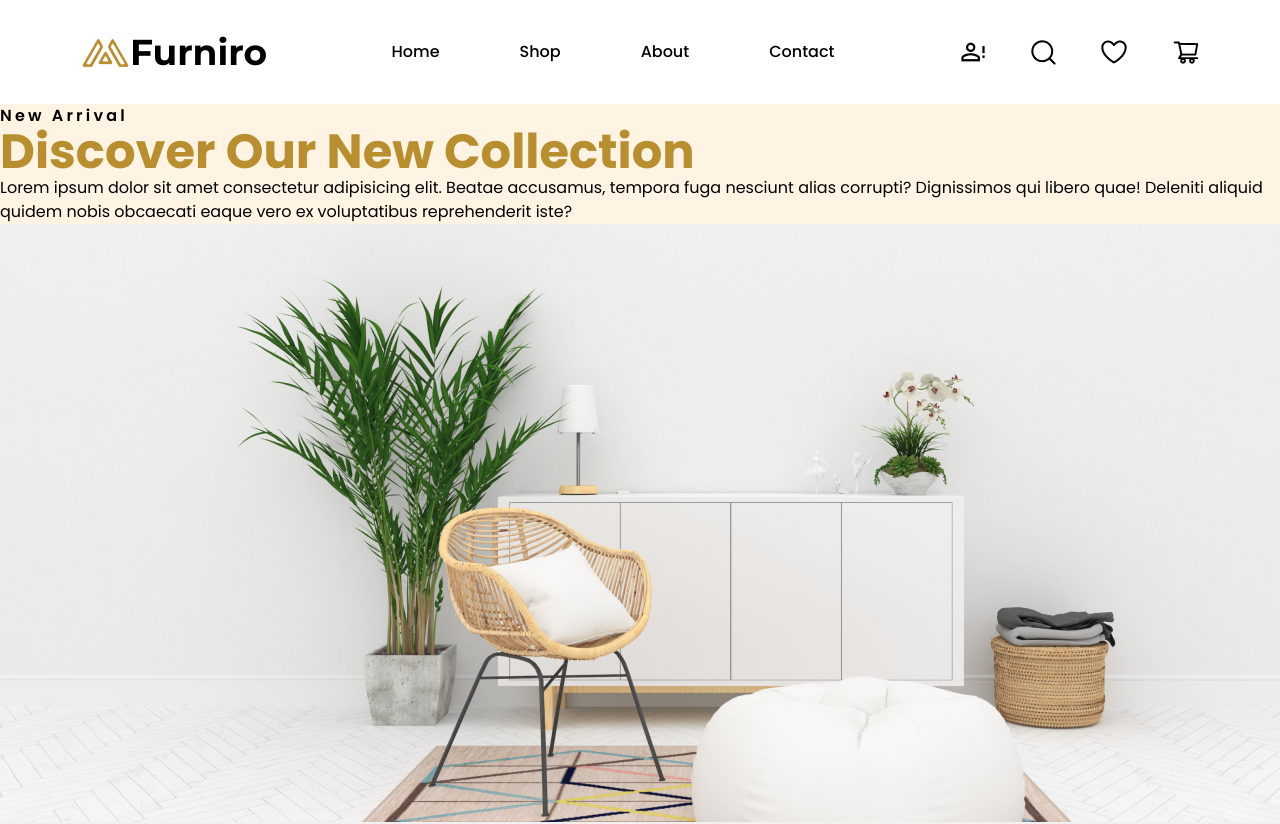
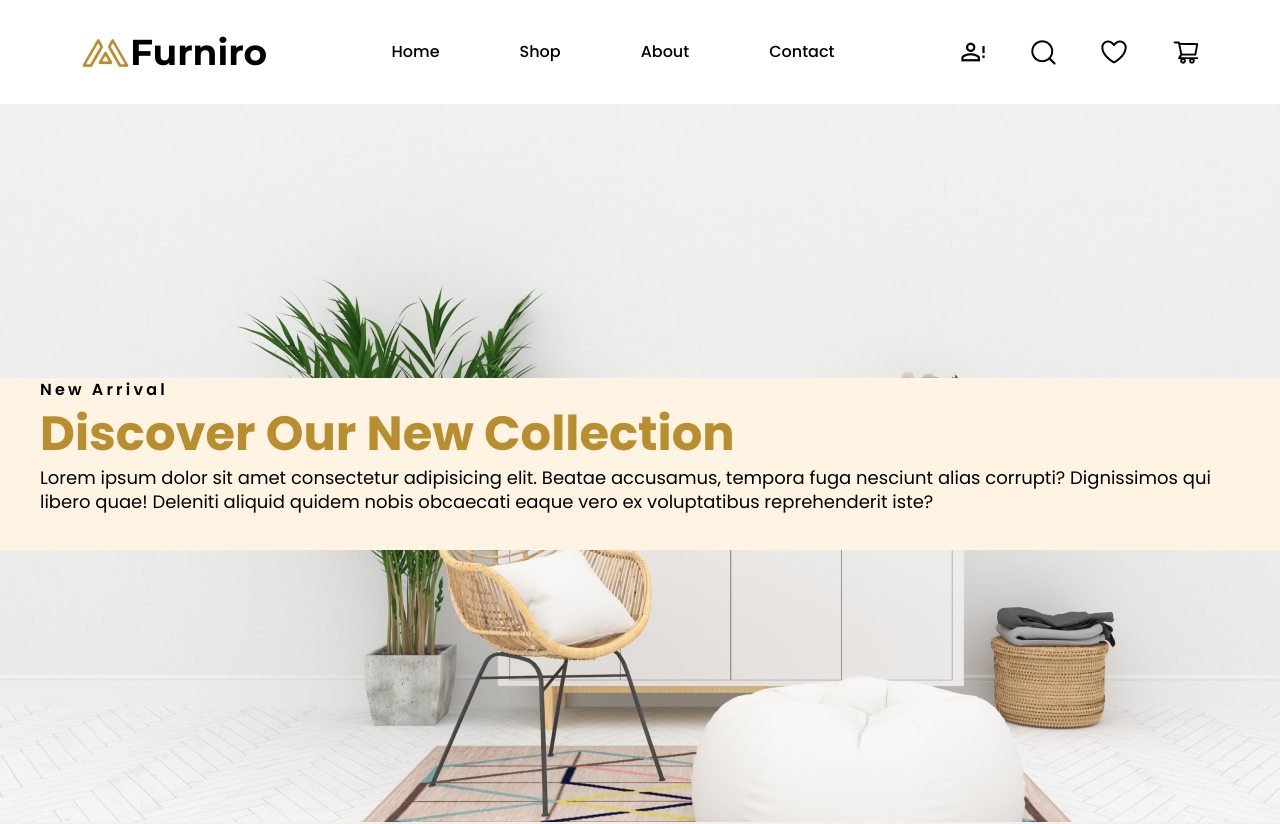
Before and after one commit to JoaoVitorWinter/ReplicaReact, a React (Vite) app: page / in a window 1280 px wide. Built offline with nearby package versions, Linux system fonts and the light colour scheme.

Commit message:
Melhorando Banner | 09/10 21:48

```diff
--- a/src/components/Banner/index.jsx
+++ b/src/components/Banner/index.jsx
@@ -2,11 +2,11 @@ import "./Banner.css";
 
 export default function Banner() {
     return (
-        <section className="bg-banner w-full h-720 font-poppins text-black">
-            <div className="bg-secundaria">
+        <section className="bg-banner w-full h-720 font-poppins text-black flex items-center justify-end">
+            <div className="bg-secundaria px-10 pt-15 pb-9">
                 <p className="tracking-3 font-semibold text-base">New Arrival</p>
-                <h2 className="text-primaria text-5xl font-bold">Discover Our New Collection</h2>
-                <p>Lorem ipsum dolor sit amet consectetur adipisicing elit. Beatae accusamus, tempora fuga nesciunt alias corrupti? Dignissimos qui libero quae! Deleniti aliquid quidem nobis obcaecati eaque vero ex voluptatibus reprehenderit iste?</p>
+                <h2 className="text-primaria text-5xl font-bold leading-largo">Discover Our New Collection</h2>
+                <p className="text-lg font-normal leading-6">Lorem ipsum dolor sit amet consectetur adipisicing elit. Beatae accusamus, tempora fuga nesciunt alias corrupti? Dignissimos qui libero quae! Deleniti aliquid quidem nobis obcaecati eaque vero ex voluptatibus reprehenderit iste?</p>
             </div>
         </section>
     )
--- a/tailwind.config.js
+++ b/tailwind.config.js
@@ -25,12 +25,13 @@ export default {
         "secundaria": "#FFF3E3",
       },
       backgroundColor: {
-        colors: {
-          "preto": "#333",
-          "primaria": "#B88E2F",
-          "secundaria": "#FFF3E3",
-        }
-      }
+        "preto": "#333",
+        "primaria": "#B88E2F",
+        "secundaria": "#FFF3E3",
+      },
+      lineHeight: {
+        "largo": "4rem",
+      },
     },
   },
   plugins: [],
```
